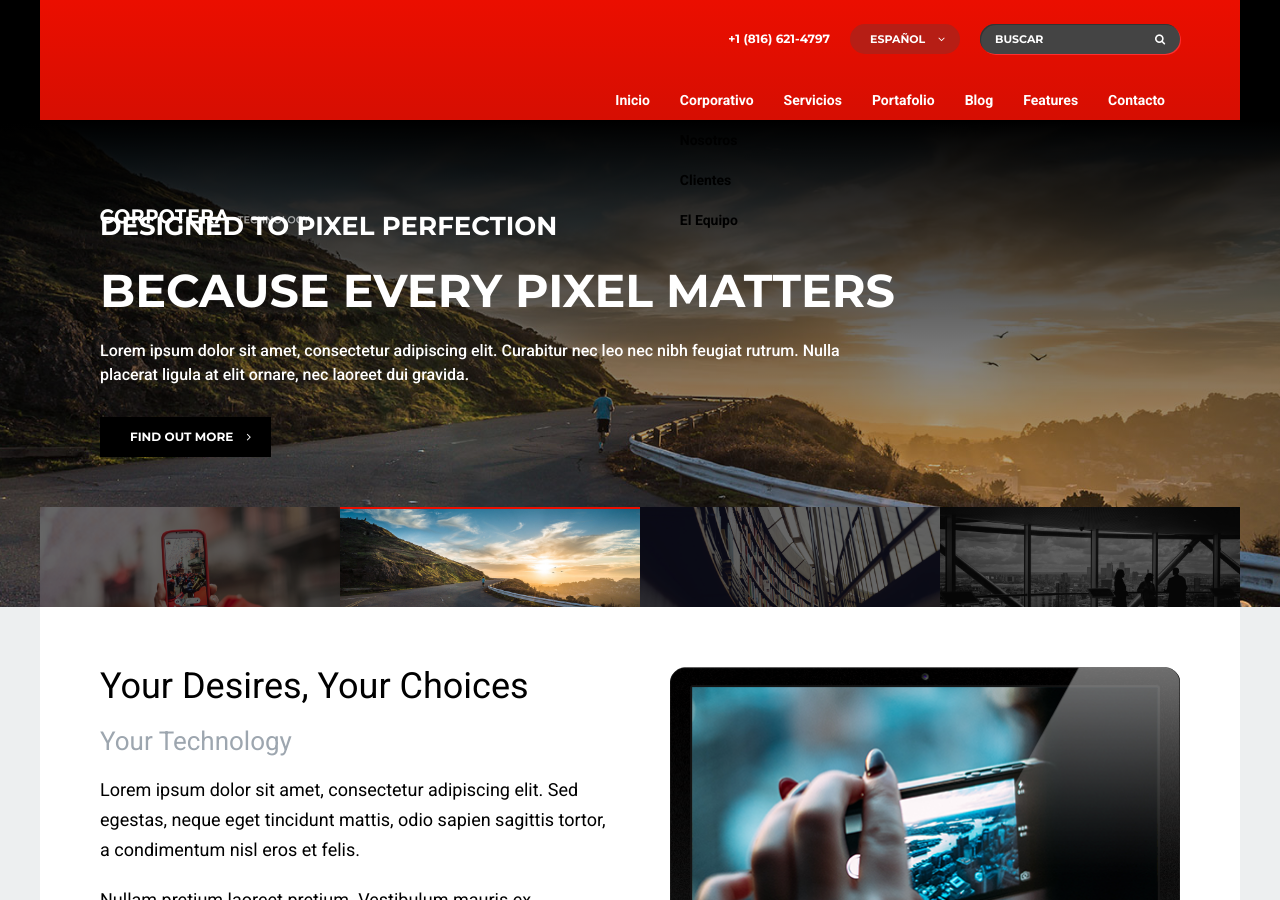
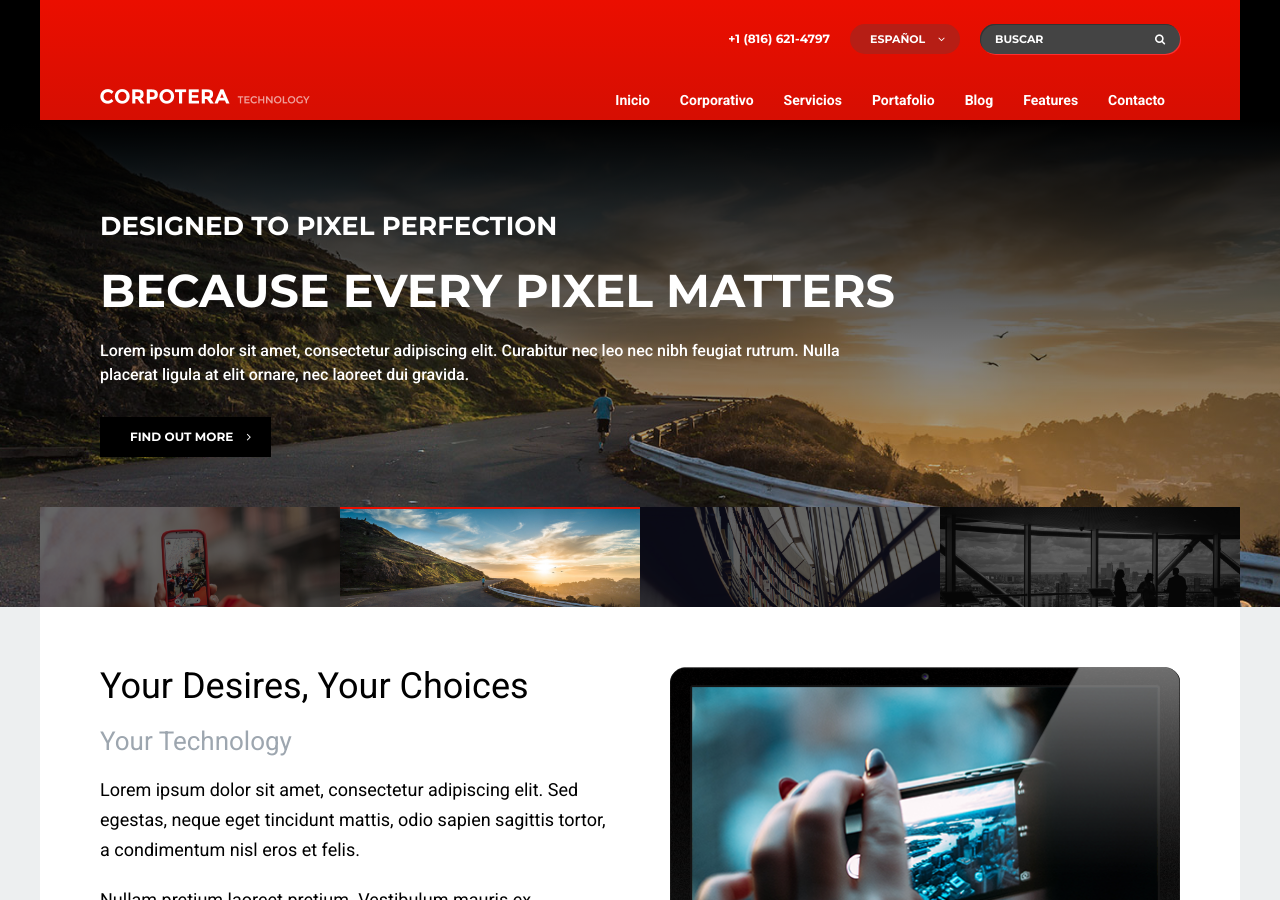
Before and after one commit to SolucionesWebCO/SolucionesWeb, a Jekyll site: the page built from index.html, in a window 1280 px wide and 900 px high. Built offline with Jekyll 4.4.1, drawn with Linux system fonts in a browser that asks for light colours.

Commit message:
Fixes on main menu

```diff
--- a/_layouts/default.html
+++ b/_layouts/default.html
@@ -84,7 +84,7 @@
                     <nav>
                         <ul class="clearfix">
                             <li><a href="index.html">Inicio</a></li>
-                            <li><a href="about-1.html">Corporativo</a>
+                            <li class="sub"><a href="about-1.html">Corporativo</a>
                                 <ul>
                                     <li><a href="about-1.html">Nosotros</a>
                                     </li>
```
